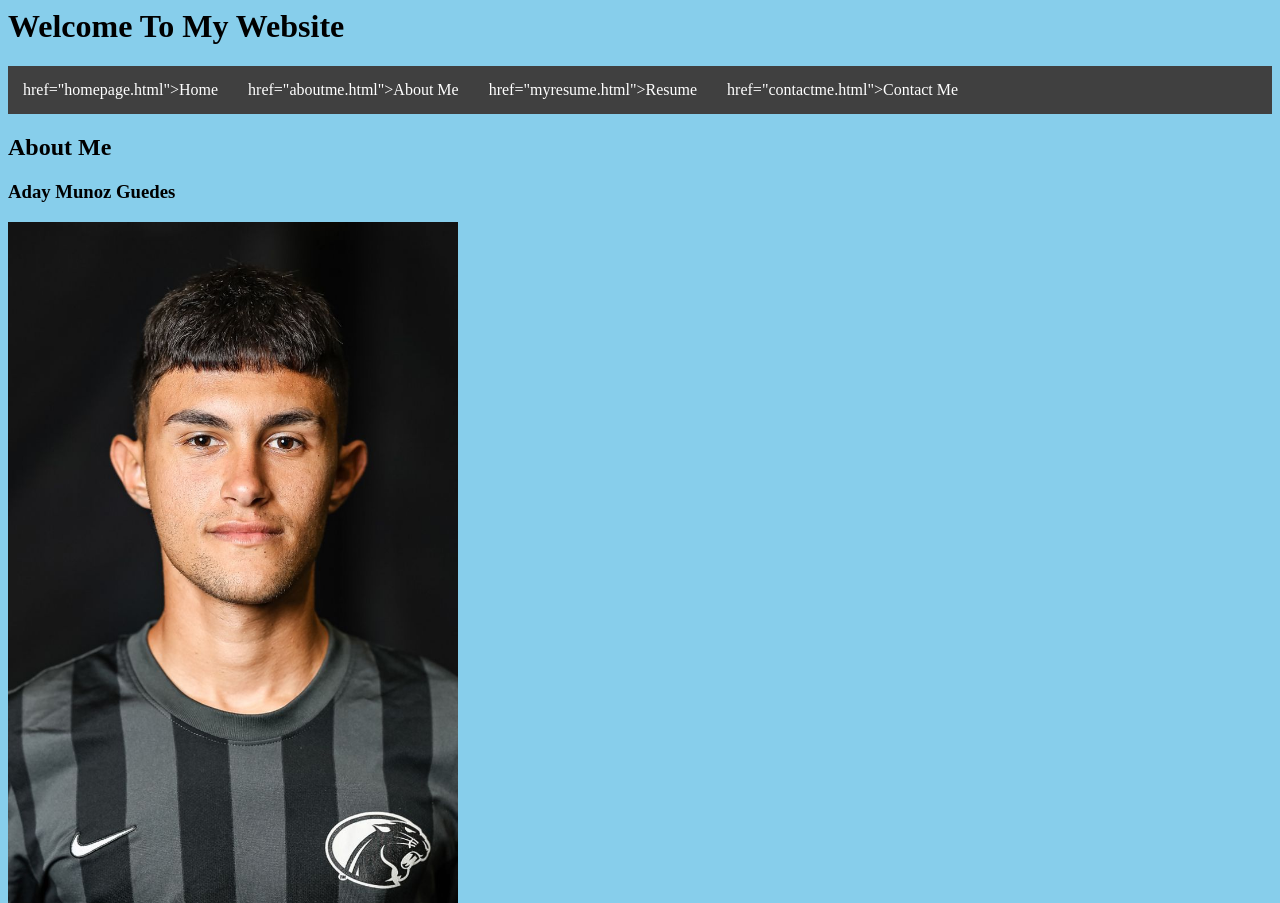
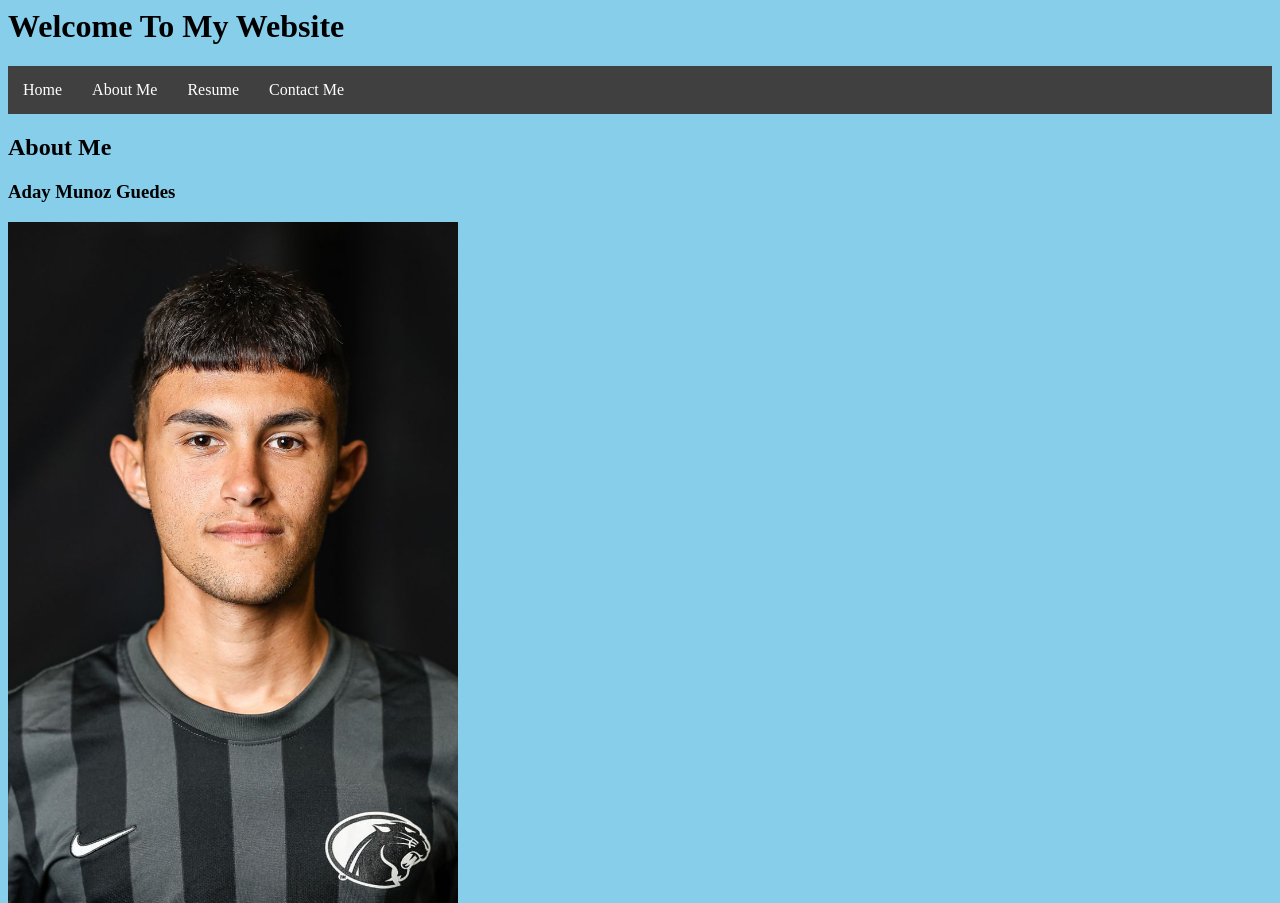
Before and after one commit to Adum05/Adum05.github.io, a plain HTML site: page aboutme.html in a window 1280 px wide. Shown: the top 903 px of the page. Drawn offline with Linux system fonts and the light colour scheme.

Commit message:
Update aboutme.html

```diff
--- a/aboutme.html
+++ b/aboutme.html
@@ -7,10 +7,10 @@
     <h1>Welcome To My Website</h1>
     <nav class="navbar">
       <ul>
-        <li><a>href="homepage.html">Home</a></li>
-        <li><a>href="aboutme.html">About Me</a></li>
-        <li><a>href="myresume.html">Resume</a></li>
-        <li><a>href="contactme.html">Contact Me</a></li>
+        <li><a href="homepage.html">Home</a></li>
+        <li><a href="aboutme.html">About Me</a></li>
+        <li><a href="myresume.html">Resume</a></li>
+        <li><a href="contactme.html">Contact Me</a></li>
       </ul>
     </nav>
 
```
